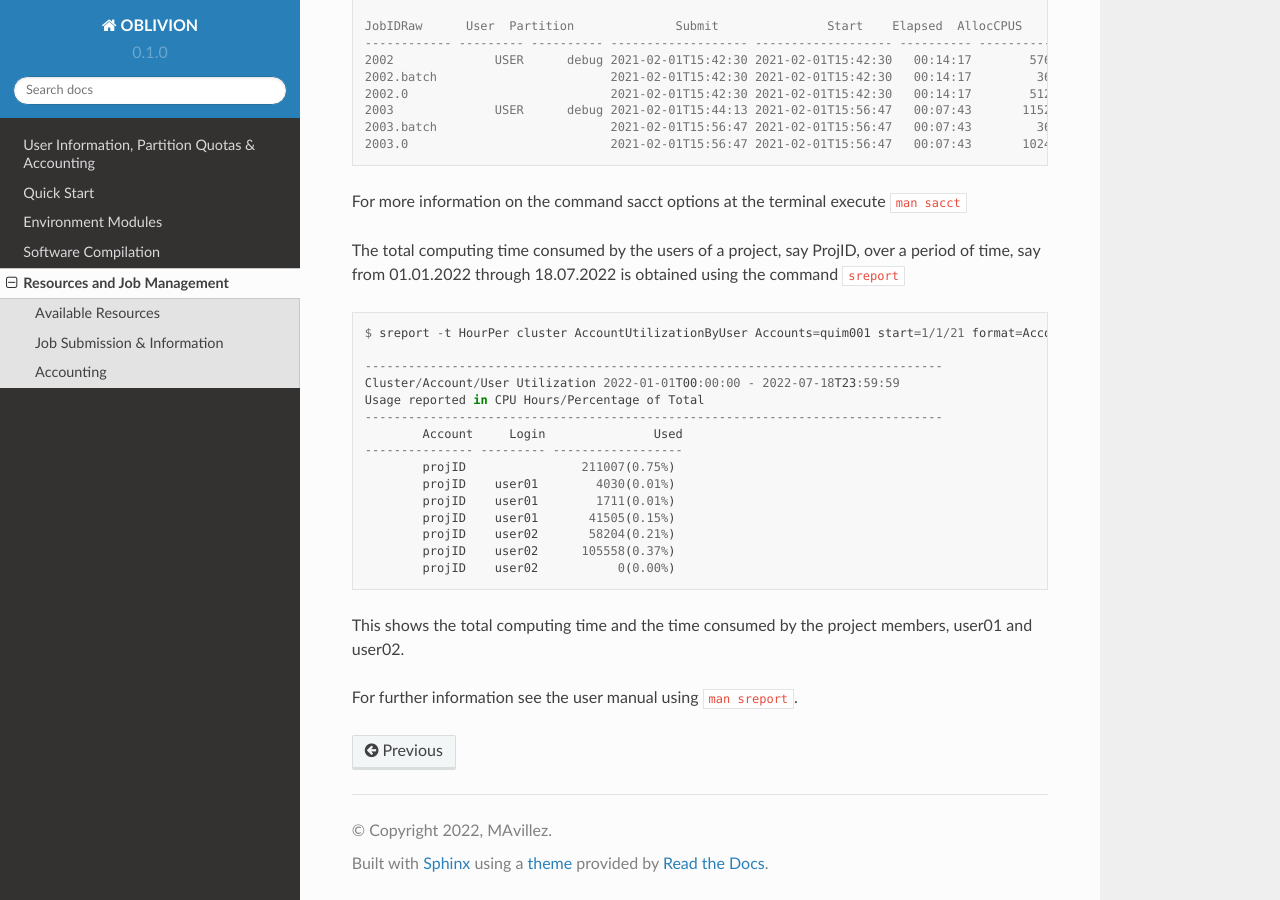
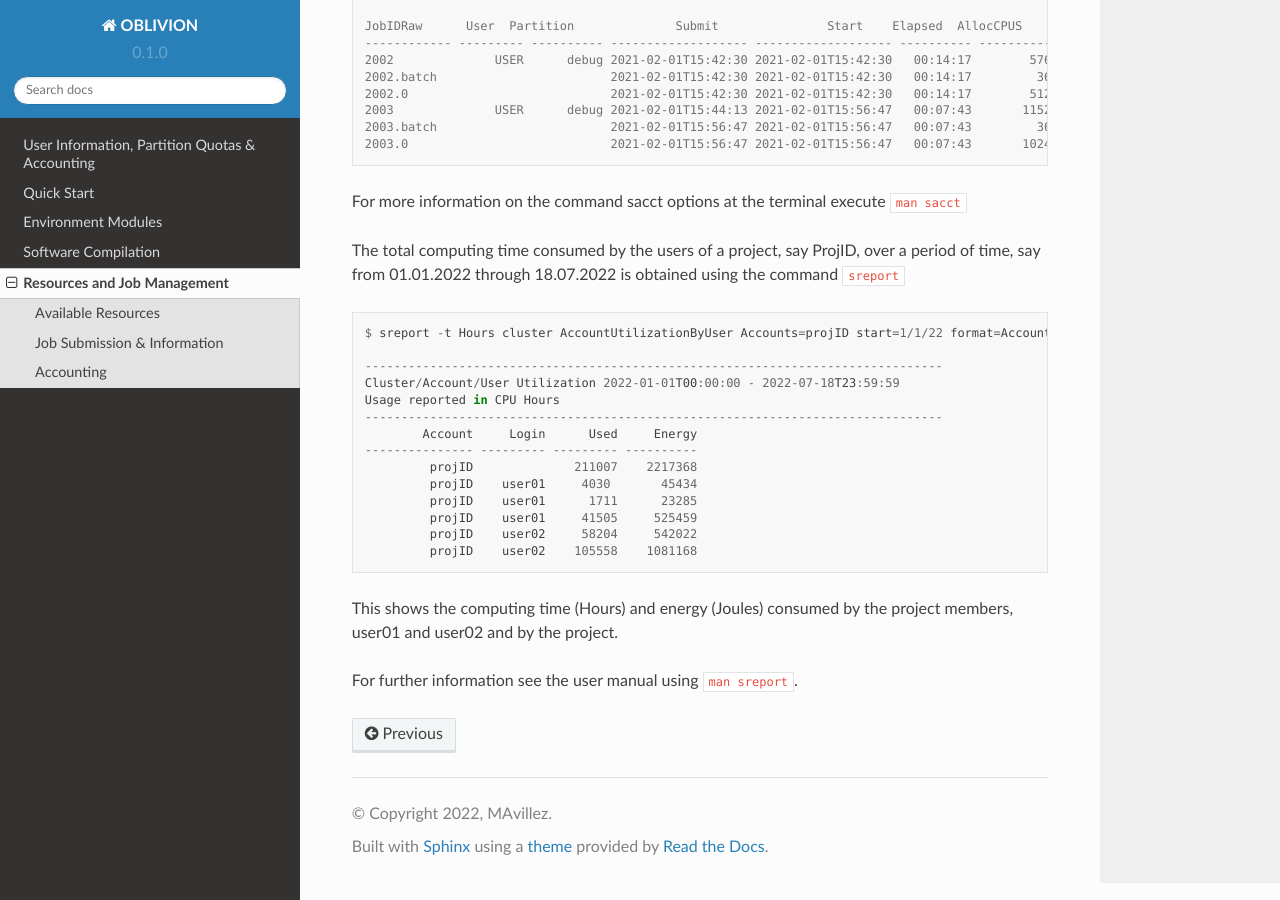
Before and after one commit to mavillez/Oblivion, a Sphinx documentation site: the page built from docs/source/management.rst, in a window 1280 px wide and 900 px high, scrolled down 2181 px. Built offline with Sphinx 7.4.7 and the Read the Docs theme 2.0.0, drawn with Linux system fonts in a browser that asks for light colours.

Commit message:
Update management.rst

```diff
--- a/docs/source/management.rst
+++ b/docs/source/management.rst
@@ -123,22 +123,21 @@ The total computing time consumed by the users of a project, say ProjID, over a
 
 .. code-block:: julia
 
-  $ sreport -t HourPer cluster AccountUtilizationByUser Accounts=quim001 start=1/1/21 format=Accounts,Login,Used
+  $ sreport -t Hours cluster AccountUtilizationByUser Accounts=projID start=1/1/22 format=Accounts,Login,Used,Energy
 
   --------------------------------------------------------------------------------
   Cluster/Account/User Utilization 2022-01-01T00:00:00 - 2022-07-18T23:59:59
-  Usage reported in CPU Hours/Percentage of Total
+  Usage reported in CPU Hours
   --------------------------------------------------------------------------------
-          Account     Login               Used
-  --------------- --------- ------------------
-          projID                211007(0.75%)
-          projID    user01        4030(0.01%)
-          projID    user01        1711(0.01%)
-          projID    user01       41505(0.15%)
-          projID    user02       58204(0.21%)
-          projID    user02      105558(0.37%)
-          projID    user02           0(0.00%)
+          Account     Login      Used     Energy
+  --------------- --------- --------- ----------
+           projID              211007    2217368
+           projID    user01     4030       45434
+           projID    user01      1711      23285
+           projID    user01     41505     525459
+           projID    user02     58204     542022
+           projID    user02    105558    1081168
 
-This shows the total computing time and the time consumed by the project members, user01 and user02.
+This shows the computing time (Hours) and energy (Joules) consumed by the project members, user01 and user02 and by the project.
 
 For further information see the user manual using ``man sreport``.
```
